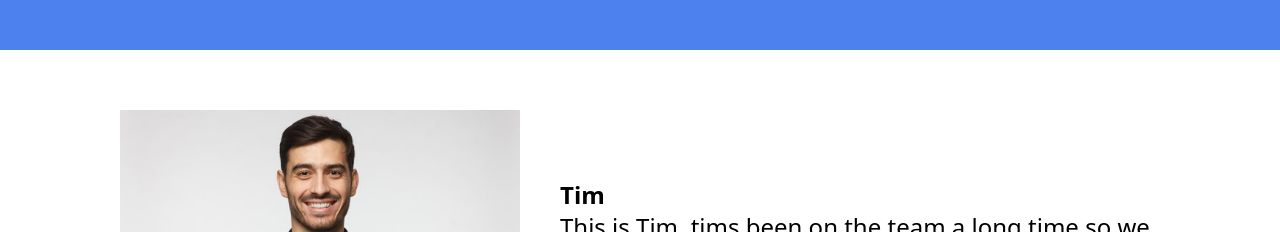
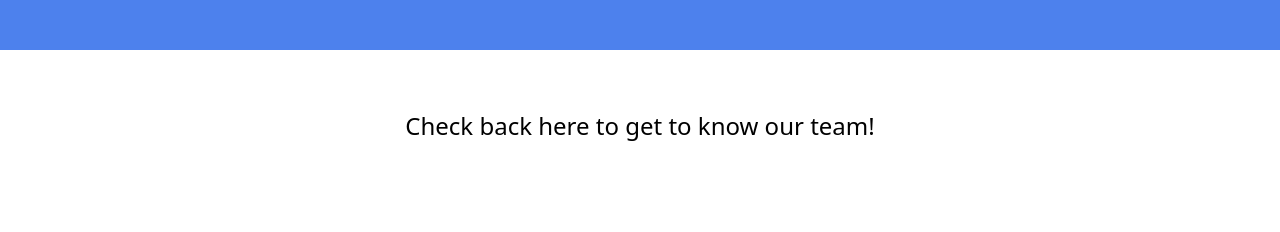
Before and after one commit to fullstackatbrown/conversational-ai-lab, a Next.js app: page /team in a window 1280 px wide. Shown: the part 230-462 px from the top of the page. Built offline with nearby package versions, Linux system fonts and the light colour scheme; no server answers.

Commit message:
tweak. switching placeholder text

```diff
--- a/app/activities/page.tsx
+++ b/app/activities/page.tsx
@@ -24,10 +24,9 @@ const Home = () => {
                 </div>
             </div>
             <div className="lg:flex lg:gap-10">
-                <div className=" px-10 py-10 lg:px-20 lg:py-20 space-y-6 lg:w-1/2 w-full flex flex-col justify-center">
-                    <h1 className="transition-all duration-300 lg:text-4xl text-4xl font-bold">We do lots of activities</h1>
-                    <div className="transition-all duration-300 w-full lg:text-2xl text-lg">In fact, we are probably even doing some right now.</div>
-
+                <div className="px-10 py-10 lg:px-20 lg:py-20 space-y-6 lg:w-1/2 w-full flex flex-col justify-center">
+                    <h1 className="transition-all duration-300 lg:text-4xl text-4xl font-bold">CAI Activities</h1>
+                    <div className="transition-all duration-300 w-full lg:text-2xl text-lg">Check in to this page to see our ongoing activities!</div>
                 </div>
 
                 <div className="transition-all duration-300 scale-0 lg:scale-100 transform-scale-y-[-1]">
--- a/app/team/page.tsx
+++ b/app/team/page.tsx
@@ -101,7 +101,14 @@ const Home = () => {
 
             </div>
 
-            <div>{users_section}</div>
+            {/* <div>{users_section}</div> */}
+            <div className="lg: center lg:gap-10 flex flex-row px-10 py-10 justify-center">
+                <div className="transition-all duration-300 w-full items-center">
+                    <div className="">
+                        <div className="lg:text-2xl text-lg text-center">Check back here to get to know our team!</div>
+                    </div>
+                </div>
+            </div>
 
         </div>
     )
```
